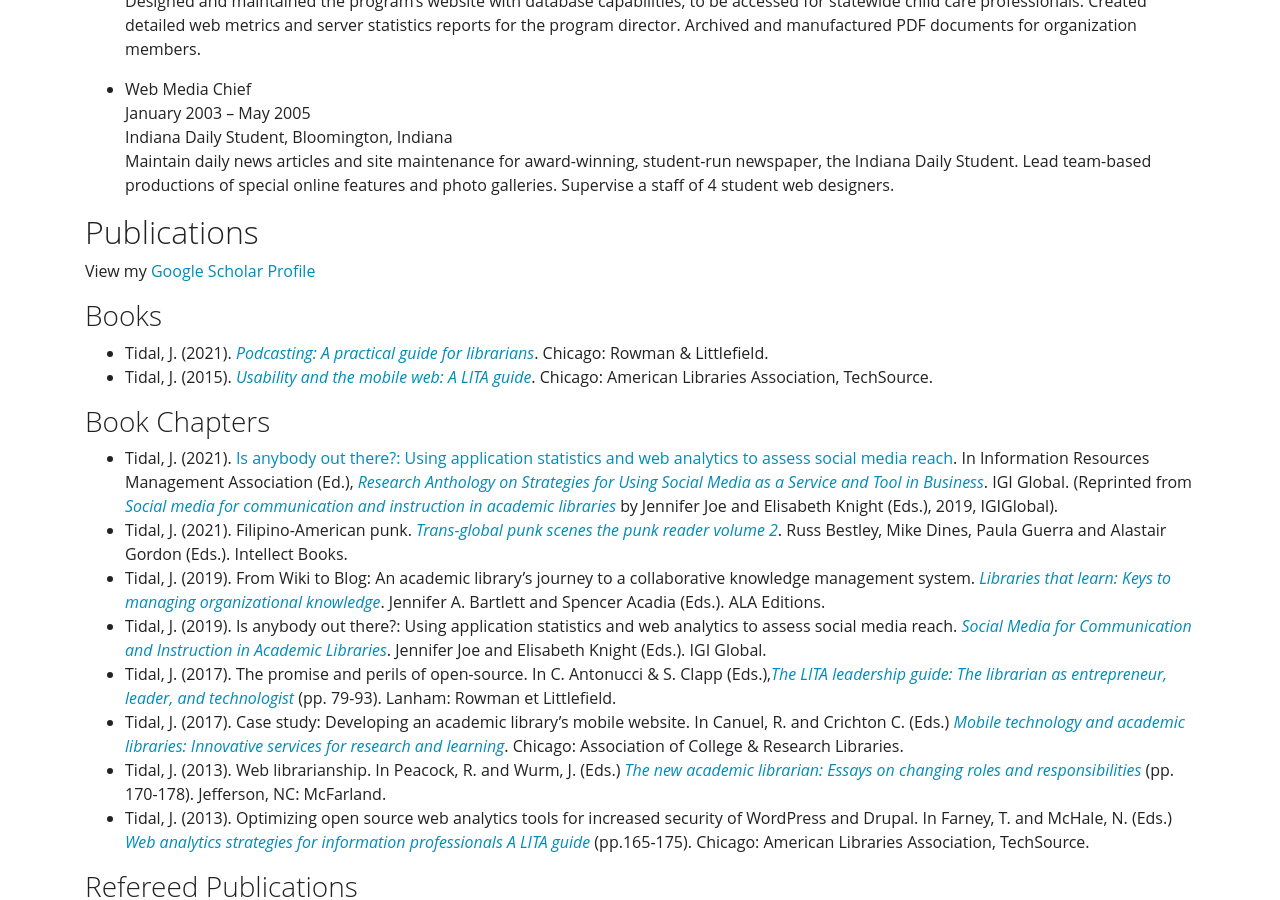
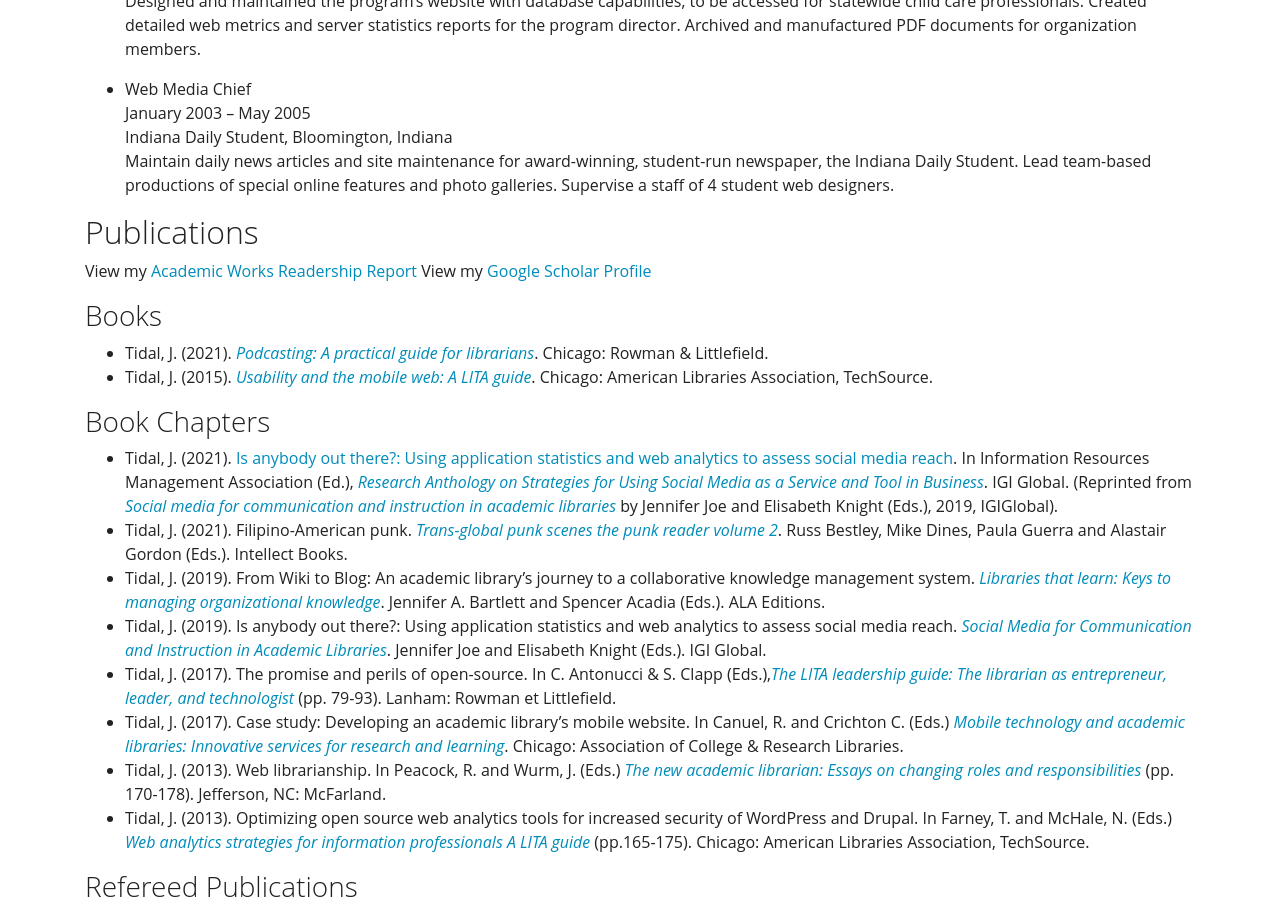
Before and after one commit to KentuckyFriedTofu/kentuckyfriedtofu.github.io.bak2, a Jekyll site: the page built from cv.md, in a window 1280 px wide and 900 px high, scrolled down 1461 px. Built offline with Jekyll 4.4.1, drawn with Linux system fonts in a browser that asks for light colours.

Commit message:
Update cv.md

```diff
--- a/cv.md
+++ b/cv.md
@@ -62,6 +62,7 @@ Indiana Daily Student, Bloomington, Indiana<br>
 Maintain daily news articles and site maintenance for award-winning, student-run newspaper, the Indiana Daily Student. Lead team-based productions of special online features and photo galleries. Supervise a staff of 4 student web designers.
 
 ## Publications
+View my [Academic Works Readership Report](https://readership.works.bepress.com/?dashboardToken=5f6b7d5bb513fe56f77d9b92eovK4T7zvAKuyxcuPHX2Kz80U35AJFAQd9UBcgsF)
 View my [Google Scholar Profile](https://scholar.google.com/citations?user=mAq-FCgAAAAJ&hl=en&oi=ao)
 
 ### Books
```
